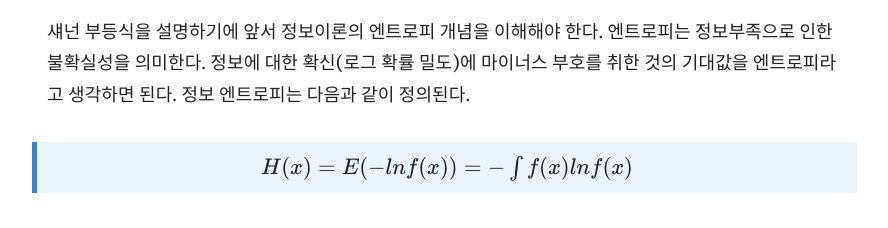
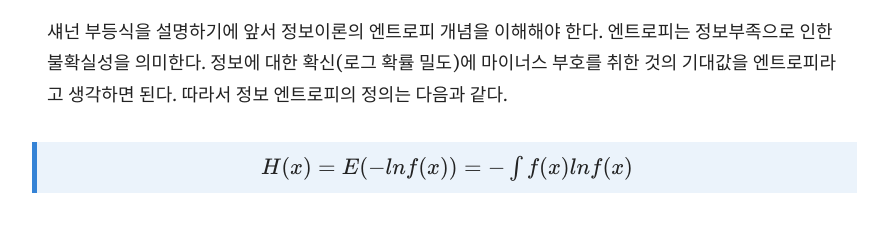
Before and after one commit to yrk3434/yrk3434.github.io, a Jekyll site: the page built from _docs/Theory/Mathematical Statistics.md, in a window 1280 px wide and 900 px high, scrolled down 5885 px. Shown: the part 669-897 px from the top of the window, without its empty margins (343-1231 px from the left). Built offline with Jekyll 4.4.1, drawn with Linux system fonts in a browser that asks for light colours; formulas are drawn with MathJax 3.

Commit message:
Update Mathematical Statistics.md

```diff
--- a/_docs/Theory/Mathematical Statistics.md
+++ b/_docs/Theory/Mathematical Statistics.md
@@ -165,6 +165,5 @@ $ \geq E( X^{ *2 } ) E( Y^{ *2 } )  = 1 \cdot 1 = 1 $
 > <center> Then, $ E_p( ln p(x) ) \leq E_p( ln q(x)) $ <center/>
 > <center> = holds iff $ p(x) = q(x) $ for all $ x $ <center/>
 
-섀넌 부등식을 설명하기에 앞서 정보이론의 엔트로피 개념을 이해해야 한다. 엔트로피는 정보부족으로 인한 불확실성을 의미한다. 정보에 대한 확신(로그 확률 밀도)에 마이너스 부호를 취한 것의 기대값을 엔트로피라고 생각하면 된다.
-정보 엔트로피는 다음과 같이 정의된다.
+섀넌 부등식을 설명하기에 앞서 정보이론의 엔트로피 개념을 이해해야 한다. 엔트로피는 정보부족으로 인한 불확실성을 의미한다. 정보에 대한 확신(로그 확률 밀도)에 마이너스 부호를 취한 것의 기대값을 엔트로피라고 생각하면 된다. 따라서 정보 엔트로피의 정의는 다음과 같다.
 > <center> $ H(x) = E( - ln f(x) ) = - \int f(x) ln f(x) $  <center/>
```
